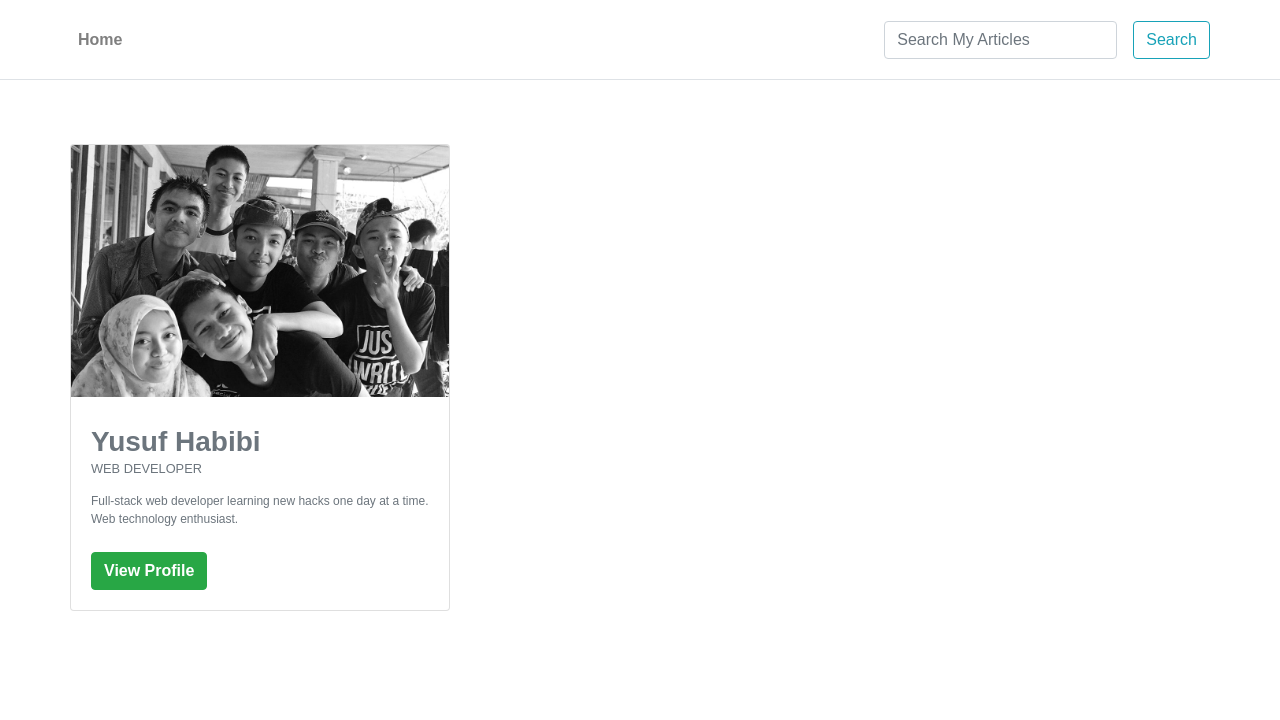
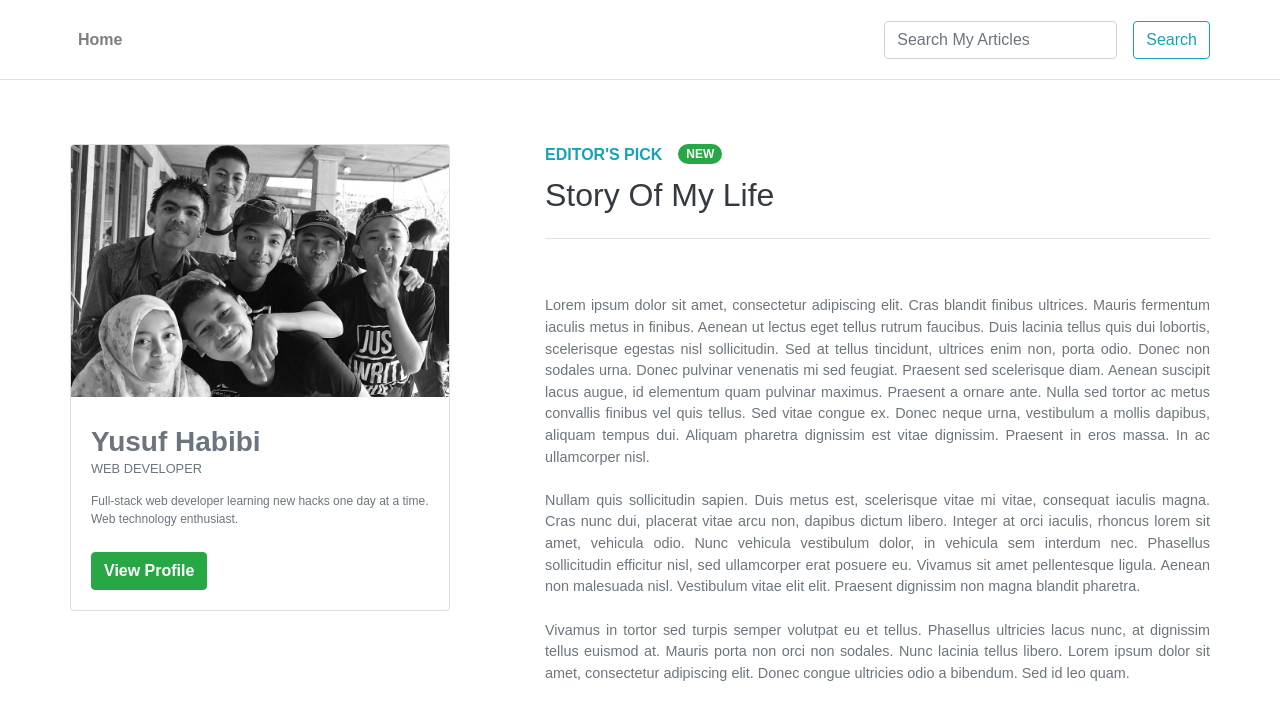
Before and after one commit to yusuf1998/learn-react-website, a React (Create React App) app: page / in a window 1280 px wide. Shown: the top 720 px of the page. Built offline with nearby package versions, Linux system fonts and the light colour scheme.

Commit message:
adding new component for content

```diff
--- a/src/Post.js
+++ b/src/Post.js
@@ -1,9 +1,43 @@
 import React, { Component, Fragment } from "react";
+import { Badge } from "reactstrap";
 
 class Post extends Component {
+  state = {
+    title: "Story Of My Life",
+    post: `Lorem ipsum dolor sit amet, consectetur adipiscing elit. Cras blandit finibus ultrices. Mauris fermentum iaculis metus in finibus. Aenean ut lectus eget tellus rutrum faucibus. Duis lacinia tellus quis dui lobortis, scelerisque egestas nisl sollicitudin. Sed at tellus tincidunt, ultrices enim non, porta odio. Donec non sodales urna. Donec pulvinar venenatis mi sed feugiat. Praesent sed scelerisque diam. Aenean suscipit lacus augue, id elementum quam pulvinar maximus. Praesent a ornare ante. Nulla sed tortor ac metus convallis finibus vel quis tellus. Sed vitae congue ex. Donec neque urna, vestibulum a mollis dapibus, aliquam tempus dui. Aliquam pharetra dignissim est vitae dignissim. Praesent in eros massa. In ac ullamcorper nisl.
+
+Nullam quis sollicitudin sapien. Duis metus est, scelerisque vitae mi vitae, consequat iaculis magna. Cras nunc dui, placerat vitae arcu non, dapibus dictum libero. Integer at orci iaculis, rhoncus lorem sit amet, vehicula odio. Nunc vehicula vestibulum dolor, in vehicula sem interdum nec. Phasellus sollicitudin efficitur nisl, sed ullamcorper erat posuere eu. Vivamus sit amet pellentesque ligula. Aenean non malesuada nisl. Vestibulum vitae elit elit. Praesent dignissim non magna blandit pharetra.
+
+Vivamus in tortor sed turpis semper volutpat eu et tellus. Phasellus ultricies lacus nunc, at dignissim tellus euismod at. Mauris porta non orci non sodales. Nunc lacinia tellus libero. Lorem ipsum dolor sit amet, consectetur adipiscing elit. Donec congue ultricies odio a bibendum. Sed id leo quam.`
+  };
+
   render() {
-    return <Fragment />;
+    return (
+      <Fragment>
+        <div className="position-relative">
+          <span className="d-block pb-2 mb-0 h6 text-uppercase text-info font-weight-bold">
+            Editor's Pick
+            <Badge
+              pill
+              color="success"
+              className="text-uppercase px-2 py-1 ml-3 mb-1 align-middle"
+              style={{ fontSize: "0.75rem" }}
+            >
+              New
+            </Badge>
+          </span>
+          <span className="d-block pb-4 h2 text-dark border-bottom border-gray">
+            {this.state.title}
+          </span>
+          <article
+            className="pt-5 text-secondary text-justify"
+            style={{ fontSize: "0.9rem", whiteSpace: "pre-line" }}
+          >
+            {this.state.post}
+          </article>
+        </div>
+      </Fragment>
+    );
   }
 }
-
 export default Post;
```
